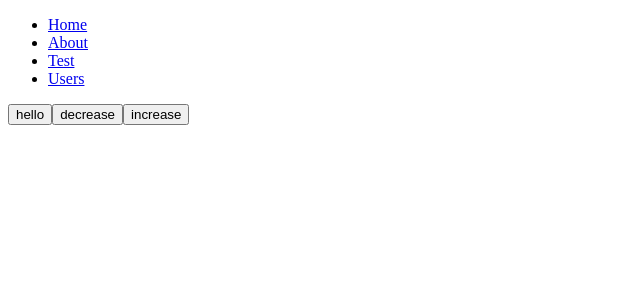
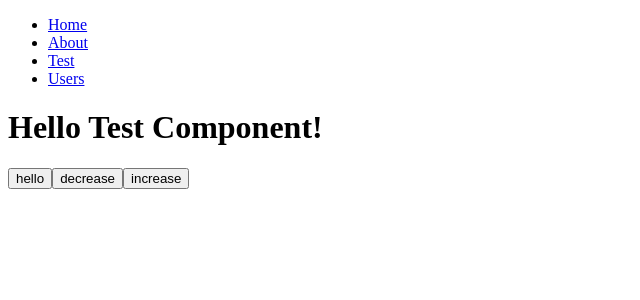
Before and after one commit to seongjin605/react-practice, a React (Create React App) app: page /test in a window 1280 px wide. Shown: the top 300 px of the page, without its empty margins (0-640 px from the left). Built offline with nearby package versions, Linux system fonts and the light colour scheme.

Commit message:
Test emtpy tag

```diff
--- a/src/components/Test.jsx
+++ b/src/components/Test.jsx
@@ -40,11 +40,14 @@ class Test extends React.Component {
   }
   render() {
     return (
+      <>
+      <h1>Hello Test Component!</h1>
       <div>
         <button onClick={this.onClickHello}>hello</button>
         <button onClick={this.onClickDec}>decrease</button>
         <button onClick={this.onClickInc}>increase</button>
       </div>
+      </>
     );
   }
 }
```
